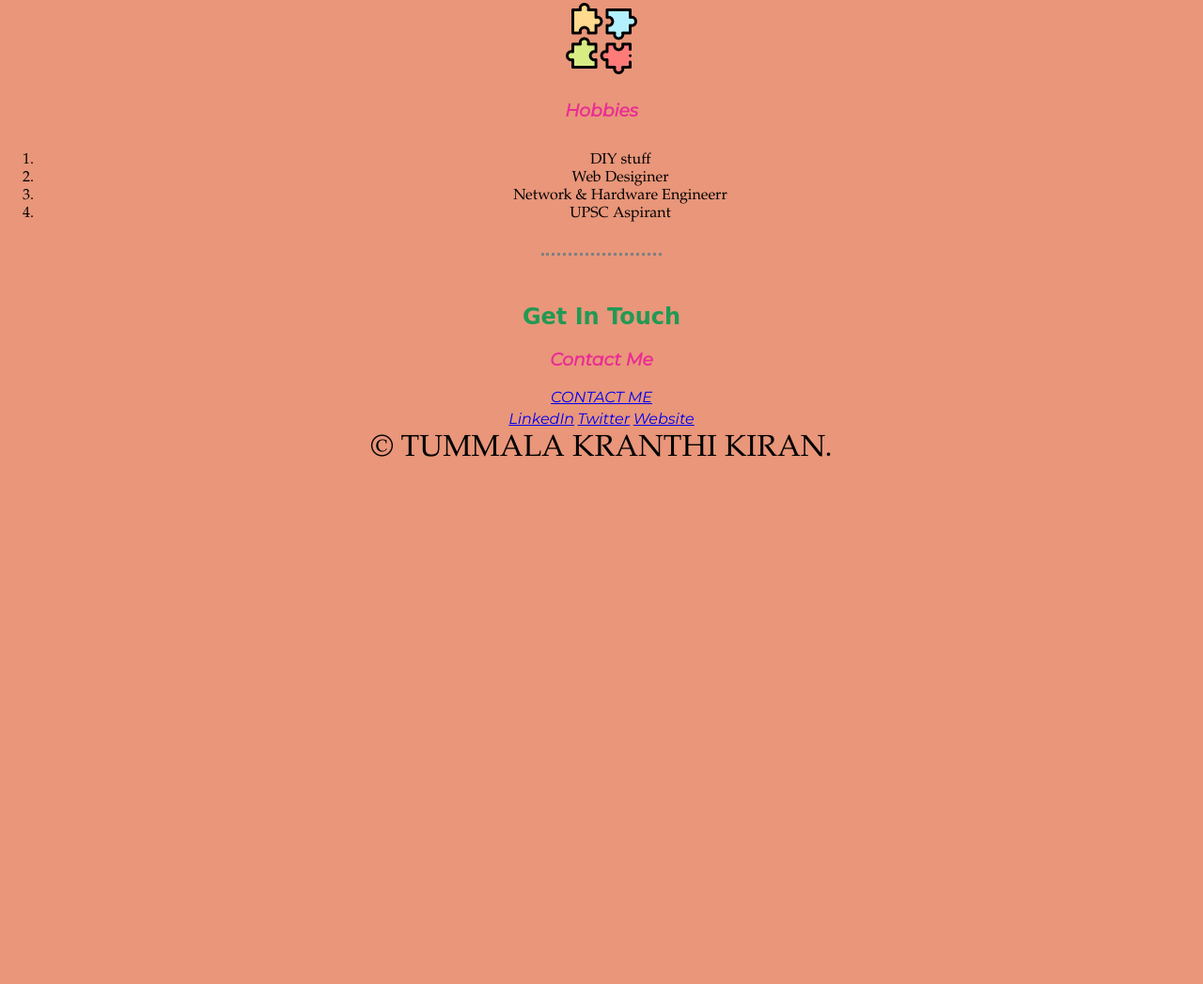
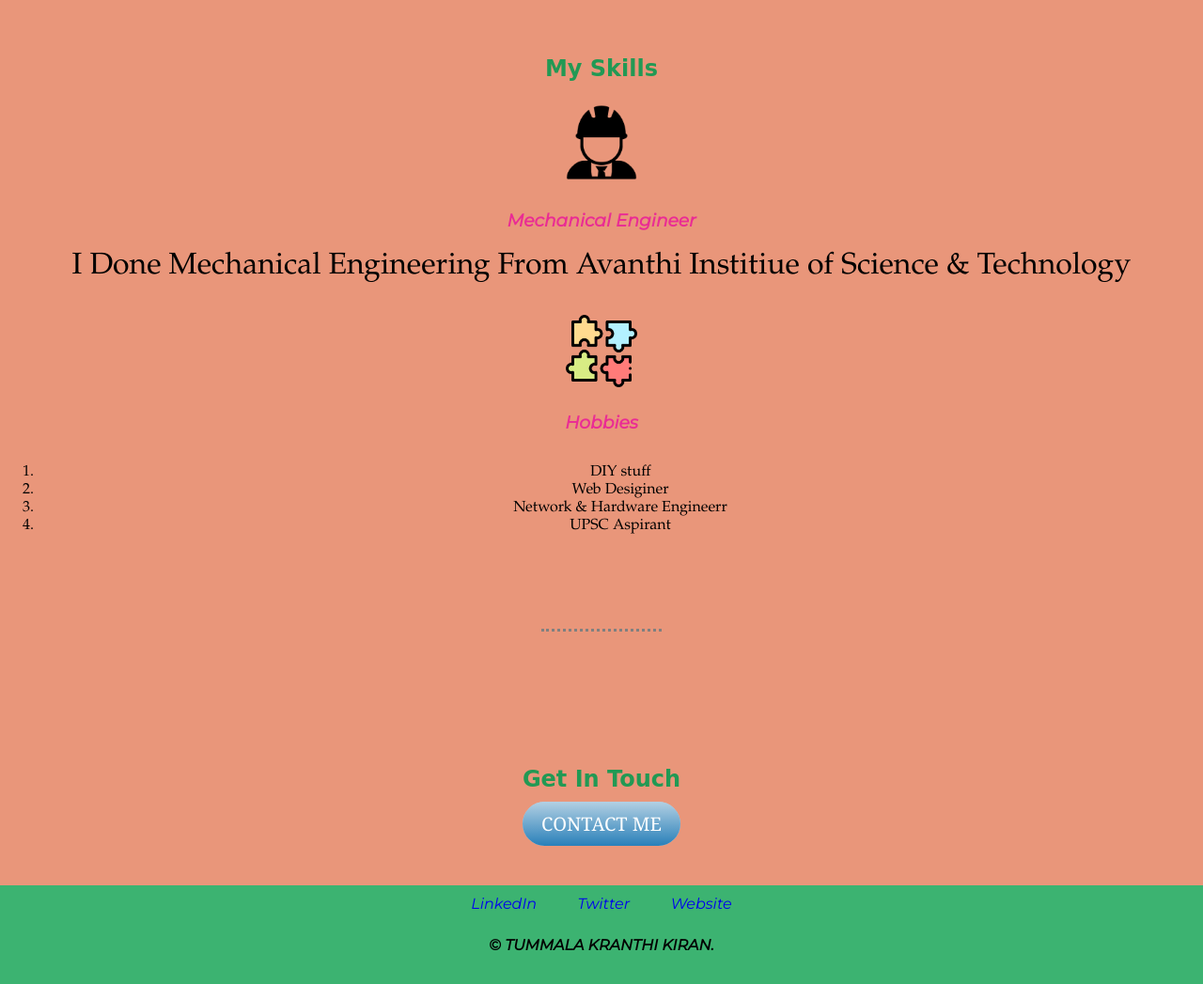
Before and after one commit to kranthi417999/Website-KK, a plain HTML site: page index.html in a window 1280 px wide. Shown: the part 1272-2319 px from the top of the page at 94% size. Before the commit the page ends 1801 px from the top, so only its background shows below. Drawn offline with Linux system fonts and the light colour scheme; a web font is replaced by a local one.

Commit message:
GO FOR THE CHANGE
GO FOR THE CHANGE

```diff
--- a/css/styles.css
+++ b/css/styles.css
@@ -10,7 +10,7 @@ h1{
   font-size: 5.625rem;
   color: #229954;
   margin: 0;
-  font-weight: bold;
+  font-weight: lighter;
 }
 
 h2{
@@ -32,6 +32,10 @@ h3{
   top: 50px;
 
 }
+
+.middle-container{
+  margin: 50px 0;
+}
 p {
   margin-top: 0;
  font-family: "Goudy Old Style", Garamond, "Big Caslon", "Times New Roman", serif;
@@ -45,17 +49,18 @@ ol{
 
 a{
     font-family: 'Montserrat', sans-serif;
+    margin: 10PX 20PX;
+    text-decoration: none;
+
+}
+
+a:hover{
+  color:#EAF6F6;
 }
 .one {
   margin-left: 0;
   position: relative;
   padding-top: 100px;
-}
-
-.tiger{
-  margin: 20px;
-  position: relative;
-  right:700px;
 }
 
 .engineer{
@@ -75,8 +80,50 @@ hr {
   border-top: dotted;
   border-color: grey;
   width: 10%;
+  margin: 100PX auto;
 }
 
 .profile{
   width: 15%;
 }
+
+.Hobbie{
+  float: left;
+}
+
+.bottom-container{
+  background-color: MediumSeaGreen;
+  padding: 10PX 20PX;
+
+}
+
+.btn {
+  background: #b3d0e3;
+  background-image: -webkit-linear-gradient(top, #b3d0e3, #2980b9);
+  background-image: -moz-linear-gradient(top, #b3d0e3, #2980b9);
+  background-image: -ms-linear-gradient(top, #b3d0e3, #2980b9);
+  background-image: -o-linear-gradient(top, #b3d0e3, #2980b9);
+  background-image: linear-gradient(to bottom, #b3d0e3, #2980b9);
+  -webkit-border-radius: 28;
+  -moz-border-radius: 28;
+  border-radius: 28px;
+  font-family: Georgia;
+  color: #ffffff;
+  font-size: 20px;
+  padding: 10px 20px 10px 20px;
+  text-decoration: none;
+}
+
+.btn:hover {
+  background: #001e33;
+  background-image: -webkit-linear-gradient(top, #001e33, #0093fc);
+  background-image: -moz-linear-gradient(top, #001e33, #0093fc);
+  background-image: -ms-linear-gradient(top, #001e33, #0093fc);
+  background-image: -o-linear-gradient(top, #001e33, #0093fc);
+  background-image: linear-gradient(to bottom, #001e33, #0093fc);
+  text-decoration: none;
+}
+
+H4{
+  font-family: 'Montserrat', sans-serif;
+}
--- a/index.html
+++ b/index.html
@@ -10,19 +10,20 @@
 <link rel="preconnect" href="https://fonts.googleapis.com">
 <link rel="preconnect" href="https://fonts.gstatic.com" crossorigin>
 <link href="https://fonts.googleapis.com/css2?family=Festive&family=Montserrat:ital@1&family=Redressed&family=Sacramento&display=swap" rel="stylesheet">
+
 <body>
   <div class="one">
-    <img class="top"src="images\cloud.png" alt="">
+    <img class="top" src="images\cloud.png" alt="">
     <h1>Kranthi Kiran</h1>
     <p>A Web Developer</p>
-    <img class="bc"src="images\cloud.png" alt="">
-    <img class="moun"src="images\mountain.png" alt="">
+    <img class="bc" src="images\cloud.png" alt="">
+    <img class="moun" src="images\mountain.png" alt="">
 
   </div>
   <hr>
   <div class="middle-container">
-    <div >
-      <img class="profile"src="images\passport.png" alt="">
+    <div>
+      <img class="profile" src="images\passport.png" alt="">
       <h2>Hi I'm Kranthi Kiran.</h2>
       <p>kranthi kiran a UPSC asprirant and a DIY Maker </p>
     </div>
@@ -30,8 +31,9 @@
     <hr>
 
     <div class="skills">
-      <h2>My Skills.</h2>
-      <div class="skill-row">
+      <h2>My Skills</h2>
+
+      <div class="">
         <img class="engineer" src="images/engineer.png" alt="">
         <h3>Mechanical Engineer</h3>
         <p>I Done Mechanical Engineering From Avanthi Institiue of Science & Technology</p>
@@ -51,11 +53,11 @@
     </div>
     <hr>
     <div class="contact-me">
-      <img class="call"src="images/call.png" alt="">
+      <img class="call" src="images/call.png" alt="">
       <h2>Get In Touch</h2>
-      <h3>Contact Me </h3>
 
-      <a class="btn" href="mailto:kranthi,kiran129@gmail.com">CONTACT ME<kranthi kiran/a>
+
+      <a class="btn" href="mailto:kranthi,kiran129@gmail.com">CONTACT ME</a>
     </div>
   </div>
 
@@ -64,7 +66,7 @@
     <a class="footer-link" href="https://www.linkedin.com/">LinkedIn</a>
     <a class="footer-link" href="https://twitter.com/">Twitter</a>
     <a class="footer-link" href="https://www.appbrewery.co/">Website</a>
-    <p>© TUMMALA KRANTHI KIRAN.</p>
+    <H4>© TUMMALA KRANTHI KIRAN.</h4>
 
 
   </div>
```
Lines whose indentation alone changed are shown as unchanged.
